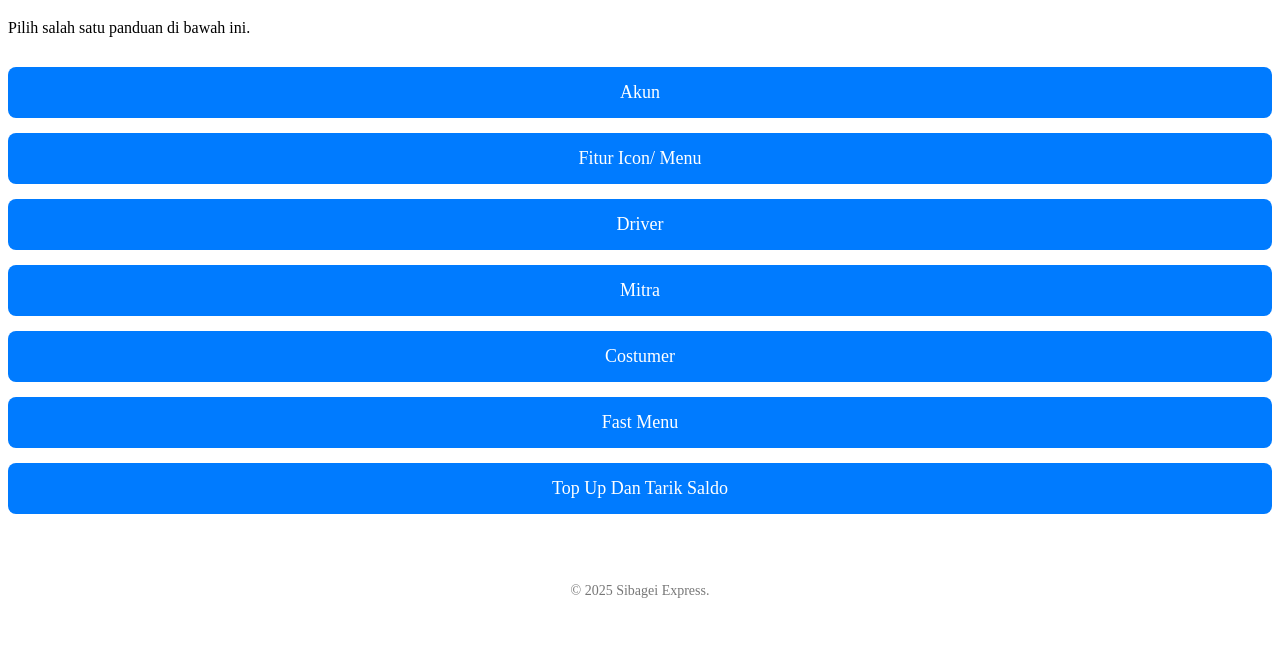
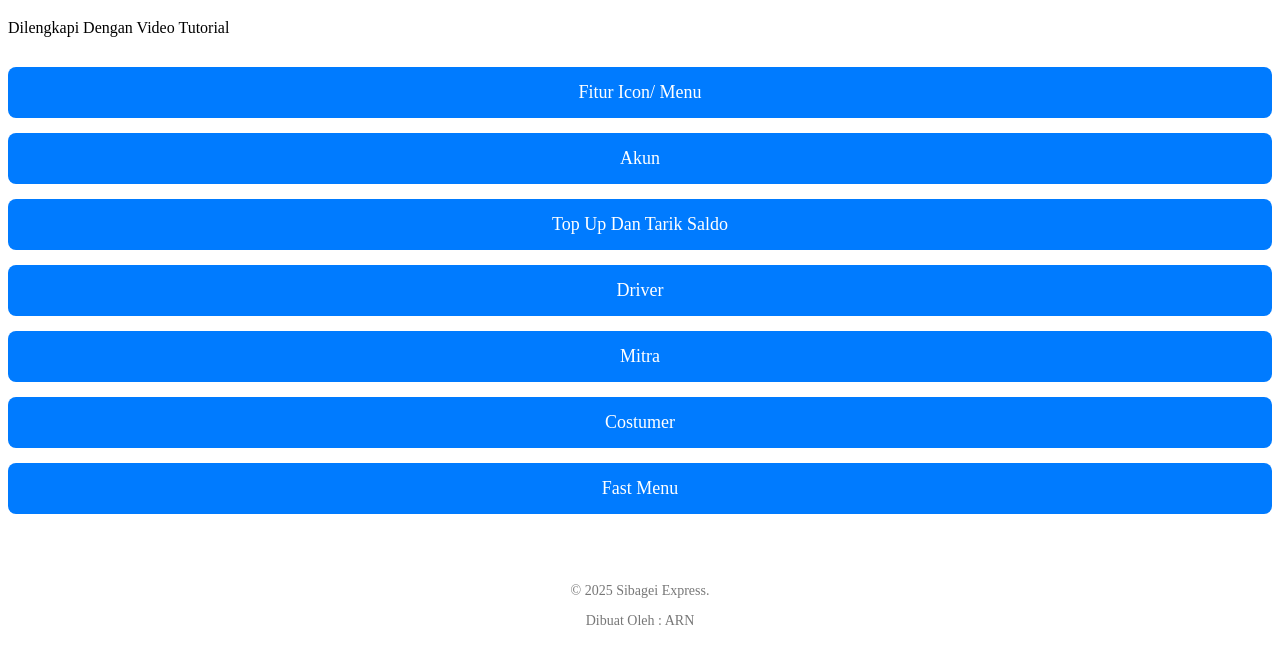
Before and after one commit to tokoarn/sibageiexpress, a plain HTML site: page index.html in a window 1280 px wide. Shown: the part 61-724 px from the top of the page. Drawn offline with Linux system fonts and the light colour scheme.

Commit message:
Update index.html

```diff
--- a/index.html
+++ b/index.html
@@ -1,29 +1,30 @@
 <!DOCTYPE html>
 <html lang="id">
   <head>
-  <meta charset="UTF-8">
-  <meta name="viewport" content="width=device-width, initial-scale=1">
+    <meta charset="UTF-8" />
+    <meta name="viewport" content="width=device-width, initial-scale=1" />
     <title>Panduan Aplikasi Sibagei Express</title>
-  <link rel="stylesheet" href="styles.css">
+    <link rel="stylesheet" href="styles.css" />
   </head>
   <body>
     <header>
       <h1>Selamat Datang di Panduan Aplikasi Sibagei Express</h1>
-    <p>Pilih salah satu panduan di bawah ini.</p>
+      <p>Dilengkapi Dengan Video Tutorial</p>
     </header>
 
     <main class="menu">
-    <a href="pandun.html" class="menu-button">Akun</a>
-    <a href="pandun.html" class="menu-button">Fitur Icon/ Menu</a>
-    <a href="panduan2.html" class="menu-button">Driver</a>
-    <a href="panduan3.html" class="menu-button">Mitra</a>
-    <a href="panduan4.html" class="menu-button">Costumer</a>
-    <a href="panduan4.html" class="menu-button">Fast Menu</a>
-    <a href="panduan5.html" class="menu-button">Top Up Dan Tarik Saldo</a>
+      <a href="fituricon.html" class="menu-button">Fitur Icon/ Menu</a>
+      <a href="akun.html" class="menu-button">Akun</a>
+      <a href="topuptarik.html" class="menu-button">Top Up Dan Tarik Saldo</a>
+      <a href="driver.html" class="menu-button">Driver</a>
+      <a href="mitra.html" class="menu-button">Mitra</a>
+      <a href="costumer.html" class="menu-button">Costumer</a>
+      <a href="fastmenu.html" class="menu-button">Fast Menu</a>
     </main>
 
     <footer>
       <p>© 2025 Sibagei Express.</p>
+      <p>Dibuat Oleh : ARN</p>
     </footer>
   </body>
 </html>
```
Lines whose indentation alone changed are shown as unchanged.
